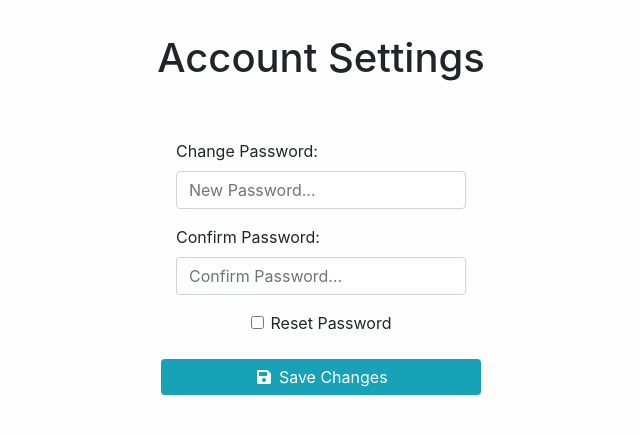
After one commit to DanielDees/ToDo, a PHP site: template app/views/account.view.php in a window 1280 px wide. The commit adds this page. Shown: the top 434 px of the page, without its empty margins (319-959 px from the left). Run offline with PHP 8.4, Linux system fonts and the light colour scheme; the template is opened without the code that fills it, so the values that code supplies are empty; the visitor is signed in with stand-in values (Sample User, id 1).

Commit message:
Added account settings page. Misc code cleanup

```diff
--- a/app/routes.php
+++ b/app/routes.php
@@ -8,9 +8,10 @@ $router->get('error_404', 'PagesController@error_404');
 $router->get('', 'PagesController@home');
 $router->get('home', 'PagesController@home');
 $router->get('tasks', 'PagesController@tasks');
+$router->get('groups', 'PagesController@groups');
+$router->get('account', 'PagesController@account');
 $router->get('archive', 'PagesController@archive');
 $router->get('categories', 'PagesController@categories');
-$router->get('groups', 'PagesController@groups');
 $router->get('admin-panel', 'PagesController@admin_panel');
 
 $router->get('login', 'PagesController@login');
--- /dev/null
+++ b/app/views/account.view.php
@@ -0,0 +1,67 @@
+<?php
+	require 'partials/header.php';
+
+	use ToDo\Models\Account;
+	use ToDo\Models\Button;
+?>
+
+<br>
+<h1 class="text-center">Account Settings</h1>
+<br>
+
+<div class='row justify-content-center'>
+	<div class='col-sm-3'>
+		<?php echo Account::display($user, ['username', 'email', 'role_id']); ?>
+	</div>
+</div>
+<br>
+
+<form method="POST" action="/query-user">
+
+	<div class='row justify-content-center'>
+		<div class="form-group col-sm-3">
+			<label>Change Password:</label>
+			<input 	type="password"
+					class="form-control"
+					name="change-password"
+					maxlength="30"
+					pattern=".{8,}"
+					title="Password must be at least 8 characters long!"
+					placeholder="New Password..."
+					required>
+		</div>
+	</div>
+
+	<div class='row justify-content-center'>
+		<div class="form-group col-sm-3">
+			<label>Confirm Password:</label>
+			<input 	type="password"
+					class="form-control"
+					name="change-password-confirm"
+					maxlength="30"
+					pattern=".{8,}"
+					title="Re-enter the new password!"
+					placeholder="Confirm Password..."
+					required>
+		</div>
+	</div>
+
+	<div class='row justify-content-center'>
+		<label class="form-check form-check-label">
+			<input 	type="checkbox"
+					class="form-check-input"
+					name="reset-password">Reset Password</label>
+	</div><br>
+
+	<div class="row justify-content-center">
+		<button type="submit"
+				class='btn btn-primary bg-info col-sm-3'
+				name='update-user'
+				value="<?php echo $user->id; ?>">
+				<span class="fas fa-save fa-fw"></span> Save Changes
+			</button>
+	</div><br>
+</form>
+
+
+<?php require 'partials/footer.php'; ?>
--- a/app/views/partials/nav.php
+++ b/app/views/partials/nav.php
@@ -16,22 +16,25 @@
 		if ($_SESSION['account_type'] == "Editor")
 		{
 			$links['Editor-Controls'] = [
-				'Archive' => '/archive',
-				'Categories' => '/categories',
+				'<i class="fas fa-archive fa-fw"></i> Archive' => '/archive',
+				'<i class="fas fa-book fa-fw"></i> Categories' => '/categories',
 			];
 		}
 
 		if ($_SESSION['account_type'] == "Admin")
 		{
 			$links['Admin-Controls'] = [
-				'Archive' => '/archive',
-				'Categories' => '/categories',
-				'Users' => '/admin-panel',
+				'<i class="fas fa-archive fa-fw"></i> Archive' => '/archive',
+				'<i class="fas fa-book fa-fw"></i> Categories' => '/categories',
+				'<i class="fas fa-user fa-fw"></i> Users' => '/admin-panel',
 			];
 		}
 
-		$links['<i class="fas fa-sign-out-alt"></i> Logout'] = '/logout';
-		$login_symbol = 'user-circle';
+		//Public
+		$links['<i class="fas fa-user-circle fa-fw"></i> Account'] = [
+			'<i class="fas fa-cog fa-fw"></i> Account Details' => '/account',
+			'<i class="fas fa-sign-out-alt fa-fw"></i> Logout' => '/logout',
+		];
 	}
 
 	if (!$_SESSION['logged_in'] && $page_title != 'Login') {
--- a/app/views/update-account.view.php
+++ b/app/views/update-account.view.php
@@ -38,7 +38,7 @@
 	<div class='row justify-content-center'>
 		<div class="form-group col-sm-3">
 			<label for="role">Account Type:</label>
-			<select name="role" class="form-control">
+			<select name="role_id" class="form-control">
 				<?php
 					for ($i=0; $i < count($roles); $i++) {
 						$select = ($user->role_id == $roles[$i]->id ? 'selected' : '');
```
Also changed, not shown: app/controllers/PagesController.php (+21 -0 lines), app/models/Account.php (+17 -5 lines), app/views/view-group.view.php (+3 -24 lines).
